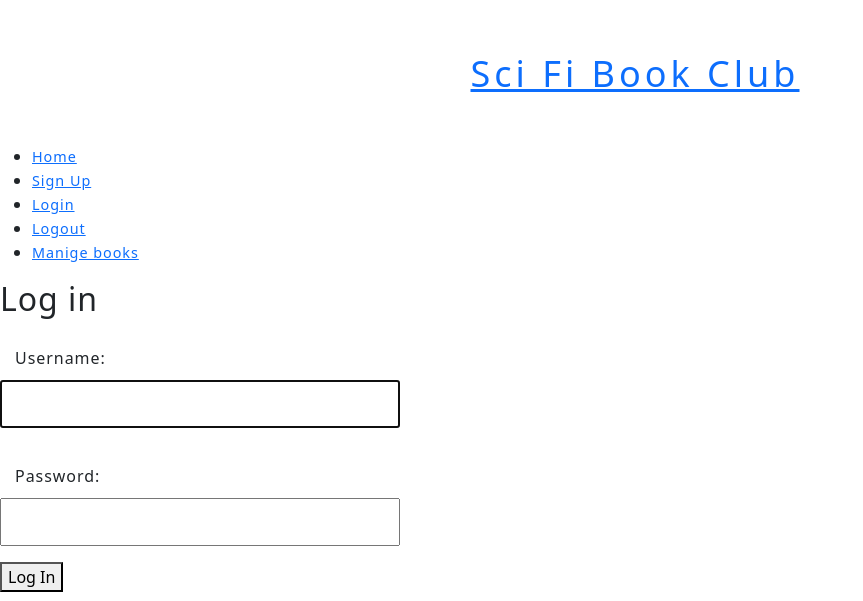
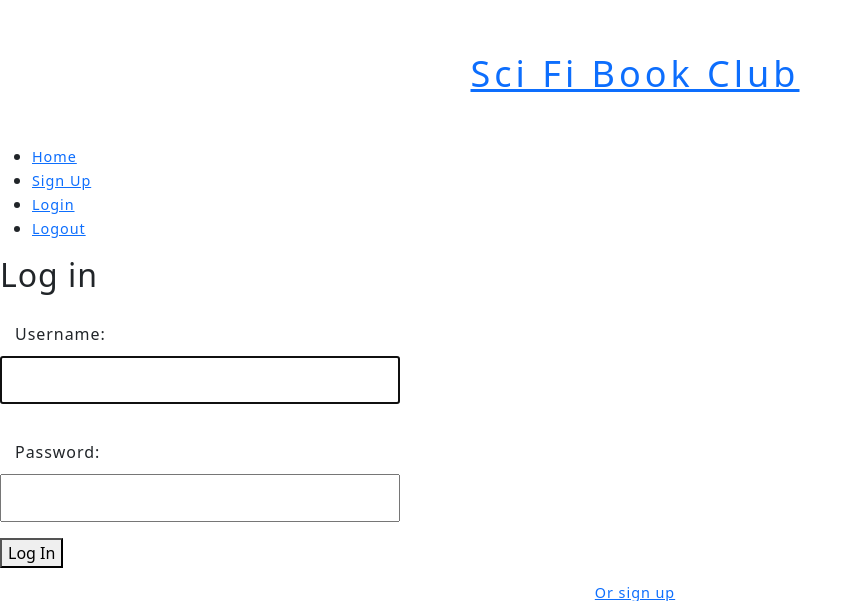
Before and after one commit to LinnSilver/scifi-book-club-pj4, a Django app: page /login/ in a window 1280 px wide. Shown: the top 601 px of the page, without its empty margins (0-863 px from the left). Run offline with Django 3.2, Linux system fonts and the light colour scheme; some web fonts are replaced.

Commit message:
Add hide url to manage books from users thats not logd in as superuser

```diff
--- a/templates/base.html
+++ b/templates/base.html
@@ -29,7 +29,9 @@
       <li><a href="{% url 'signup' %}">Sign Up</a></li>
       <li><a href="{% url 'login' %}">Login</a></li>
       <li><a href="{% url 'logout' %}">Logout</a></li>
-      <li><a href="{% url 'manager' %}">Manige books</a></li>
+      {% if request.user.is_authenticated and request.user.is_superuser %}
+          <li><a href="{% url 'manager' %}">Manage Books</a></li>
+      {% endif %}
     </ul>
 
 
```
